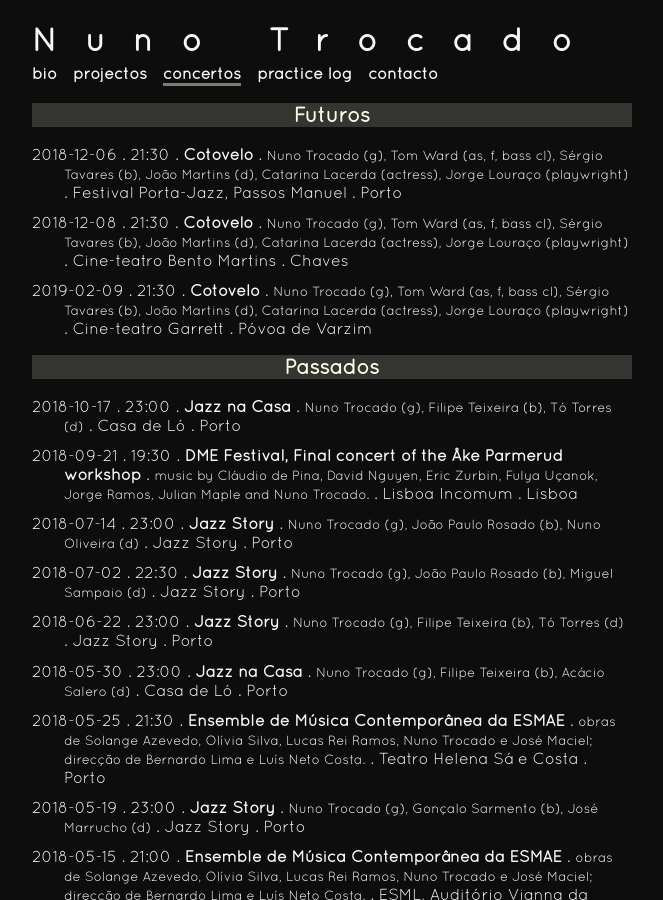
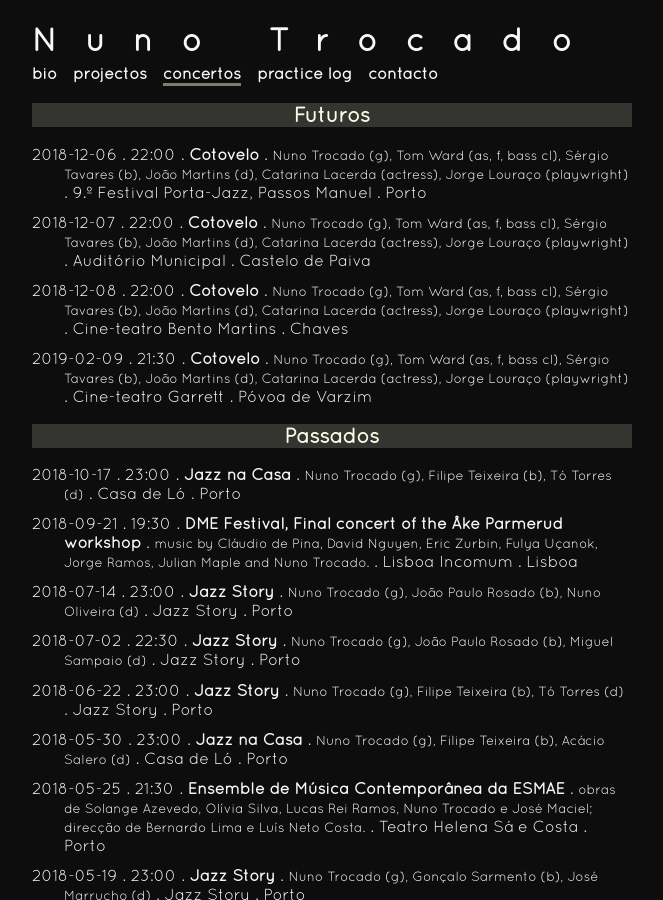
Before and after one commit to ntrocado/ntrocado.github.io, a Jekyll site: the page built from concertos.html, in a window 1280 px wide and 900 px high. Shown: the whole window, without its empty margins (308-971 px from the left). Built offline with Jekyll 4.4.1, drawn with Linux system fonts in a browser that asks for light colours.

Commit message:
Actualização de "Cotovelo".

```diff
--- a/_data/concertos.yml
+++ b/_data/concertos.yml
@@ -257,13 +257,19 @@
   cidade: Porto
   membros: Nuno Trocado (g), Filipe Teixeira (b), Tó Torres (d)
 
-- datahora: 2018-12-06 21:30:00 +0000
+- datahora: 2018-12-06 22:00:00 +0000
   projecto: Cotovelo
-  local: Festival Porta-Jazz, Passos Manuel
+  local: 9.º Festival Porta-Jazz, Passos Manuel
   cidade: Porto
   membros: Nuno Trocado (g), Tom Ward (as, f, bass cl), Sérgio Tavares (b), João Martins (d), Catarina Lacerda (actress), Jorge Louraço (playwright)
 
-- datahora: 2018-12-08 21:30:00 +0000
+- datahora: 2018-12-07 22:00:00 +0000
+  projecto: Cotovelo
+  local: Auditório Municipal
+  cidade: Castelo de Paiva
+  membros: Nuno Trocado (g), Tom Ward (as, f, bass cl), Sérgio Tavares (b), João Martins (d), Catarina Lacerda (actress), Jorge Louraço (playwright)
+
+- datahora: 2018-12-08 22:00:00 +0000
   projecto: Cotovelo
   local: Cine-teatro Bento Martins
   cidade: Chaves
--- a/projectos.html
+++ b/projectos.html
@@ -7,7 +7,7 @@ title: Nuno Trocado - Projectos
   <h2>Cotovelo</h2>
   <img src="/images/catarina.jpg" />
   <p> Cotovelo é o relato de dois casos de ciúmes e de discórdia: entre três homens, escravos trazidos do Brasil para Portugal, no séc. XIX; e entre um homem e uma mulher, criados no palácio real. O tema é do passado, mas a forma é do presente. Ou ao contrário. O relato é feito por uma actriz e quatro músicos, através de palavras e notas. Nuno Trocado convidou Jorge Louraço para escrever e a actriz Catarina Lacerda para actuar, e lidera um quarteto com Tom Ward (saxofone alto, flauta, clarinete baixo), Sérgio Tavares (contrabaixo) e Acácio Salero (bateria; João Martins nos concertos em Dezembro). O espectáculo, de cruzamento entre texto e música, foi o resultado de uma residência artística no âmbito da edição de 2017 do Festival Guimarães Jazz, em parceria com a Porta-Jazz.</p>
-  <p> O disco vai ser lançado no dia 11 de Novembro de 2018.</p>
+  <p> O disco que documenta a estreia está editado pelo "Carimbo Porta-Jazz" e inclui ainda uma ligação para uma gravação vídeo do espectáculo.</p>
 </section>
 <section class="texto">
   <h2>Laboratório</h2>
```
